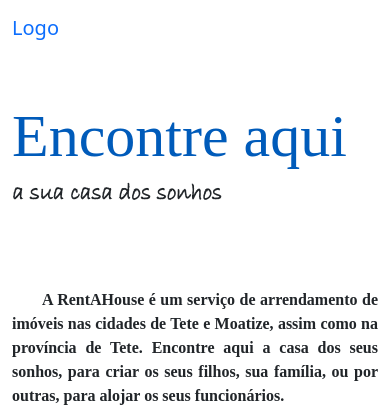
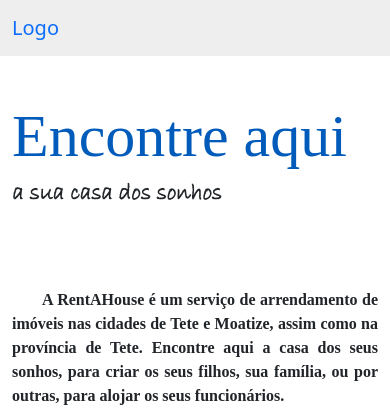
Before and after one commit to Kathenae/RentAHouse, a Django app: page / in a window 390 px wide. Shown: the top 420 px of the page. Run offline with Django 3.2, Linux system fonts and the light colour scheme; some libraries are stand-ins or nearby versions; some web fonts are replaced.

Commit message:
Fix: transparent navbar on mobile was not fitting

```diff
--- a/HousesApp/templates/HousesApp/houses_home.html
+++ b/HousesApp/templates/HousesApp/houses_home.html
@@ -12,6 +12,14 @@
     #navigation_bar{
         background: black;
         background-color: transparent!important;
+    }
+
+    @media (max-width:576px){
+
+        #navigation_bar{
+            background-color: #eee!important;
+            color: white;
+        }
     }
 </style>
 {% endblock css%}
--- a/static/css/base_style.css
+++ b/static/css/base_style.css
@@ -91,3 +91,10 @@ h3#slogan{
     border-radius: 15px;
     box-shadow: 2px 3px 3px  #212529;
 }
+
+@media (max-width:576px){
+    #navigation_bar{
+        background-color: #eee!important;
+        color: white;
+    }
+}
```
